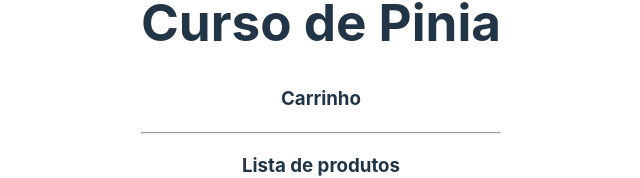
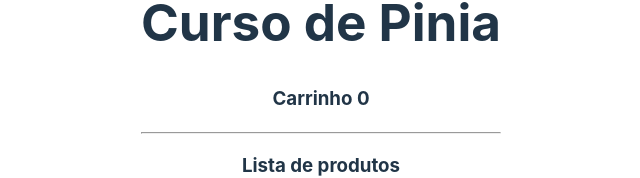
Before and after one commit to ericson-j-santos/pinia, a Vue app: page / in a window 1280 px wide. Shown: the part 142-320 px from the top of the page, without its empty margins (319-959 px from the left). Built offline with nearby package versions, Linux system fonts and the light colour scheme.

Commit message:
FIM 04.18 - Testando os getters; INICIO 04.19 - Inscrevendo em actions;

```diff
--- a/src/App.vue
+++ b/src/App.vue
@@ -2,7 +2,7 @@
   <div>
     <h1>Curso de Pinia</h1>
 
-    <h3>Carrinho</h3>
+    <h3>Carrinho {{ cartStore.total }}</h3>
 
     <div class="cart">
       <div v-for="product in cartStore.products" :key="product.name" class="cart-item">
```
